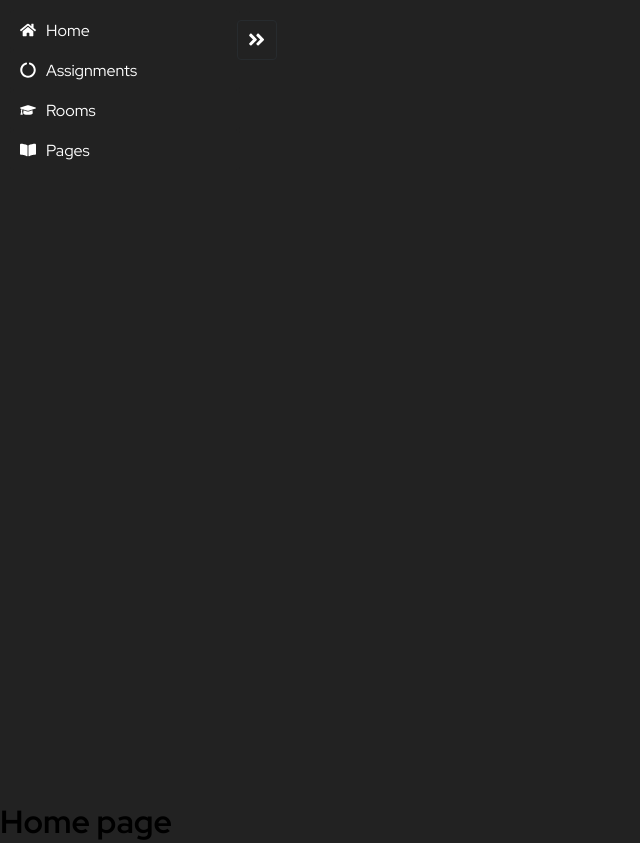
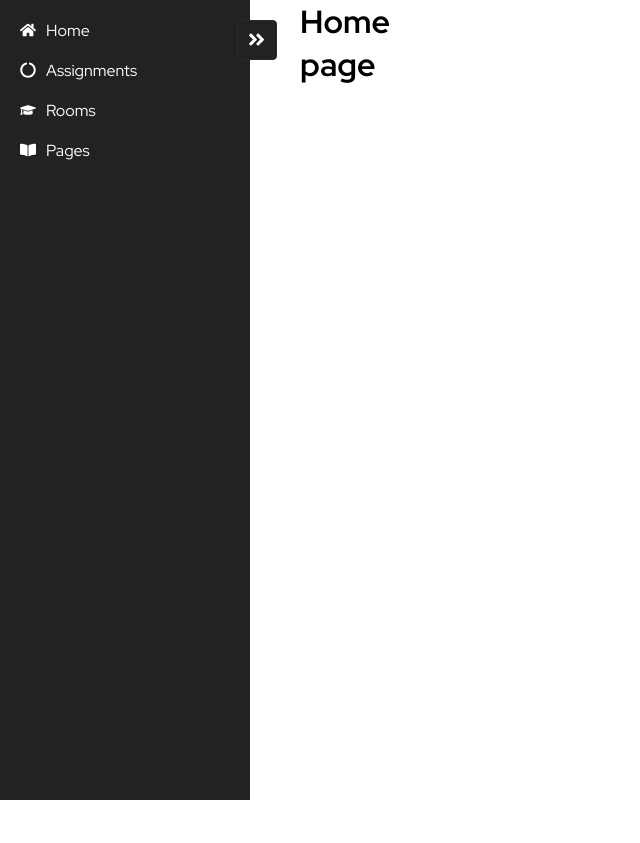
Before and after one commit to henriqFerreira/Wise, a React (Create React App) app in the folder wise.frontend/: page / in a window 1280 px wide. Shown: the whole page, without its empty margins (0-640 px from the left). After the commit the page ends 800 px from the top, so only its background shows below. Built offline with nearby package versions, Linux system fonts and the light colour scheme.

Commit message:
Fix: Fixing layouts css

```diff
--- a/wise.frontend/src/App.tsx
+++ b/wise.frontend/src/App.tsx
@@ -1,15 +1,16 @@
 import { Component } from 'react';
+import { Outlet } from 'react-router-dom';
 import Sidebar from './layouts/_Sidebar/_Sidebar';
-import "./assets/css/App.css";
-import { Outlet } from 'react-router-dom';
+import styles from "./assets/css/App.module.css";
+import "./assets/css/global.css";
 
 export default class App extends Component {
     render () {
         return (
-            <>
+            <div className={ styles.content }>
                 <Sidebar />
                 <Outlet />
-            </>
+            </div>
         );
     }
 }
--- a/wise.frontend/src/AuthApp.tsx
+++ b/wise.frontend/src/AuthApp.tsx
@@ -1,15 +1,16 @@
 import { Component } from "react";
 import { Outlet } from "react-router-dom";
 import Header from "./layouts/_Header/_Header";
-import "./assets/css/AuthApp.css";
+import styles from "./assets/css/AuthApp.module.css";
+import "./assets/css/global.css";
 
 export default class AuthApp extends Component {
     render () {
         return (
-            <>
+            <div className={ styles.content }>
                 <Header />
                 <Outlet />
-            </>
+            </div>
         );
     }
 }
--- /dev/null
+++ b/wise.frontend/src/assets/css/App.module.css
@@ -0,0 +1,5 @@
+.content {
+    display: grid;
+    grid-template-columns: min-content auto;
+    grid-column-gap: 50px;
+}
--- a/wise.frontend/src/assets/css/AuthApp.css
+++ /dev/null
@@ -1,19 +0,0 @@
-* {
-    padding: 0;
-    margin: 0;
-    box-sizing: border-box;
-}
-
-:root {
-    font-family: var(--default-font);
-}
-
-body {
-    background-color: rgba(var(--base-clr), 1);
-}
-
-#root {
-    display: flex;
-    flex-direction: column;
-    align-items: stretch;
-}
--- /dev/null
+++ b/wise.frontend/src/assets/css/AuthApp.module.css
@@ -0,0 +1,7 @@
+.content {
+    background-color: rgba(var(--base-clr), 1);
+    min-height: 100vh;
+    display: flex;
+    flex-direction: column;
+    align-items: stretch;
+}
```
Also changed, not shown: wise.frontend/src/assets/css/global.css (renamed from wise.frontend/src/assets/css/App.css).
